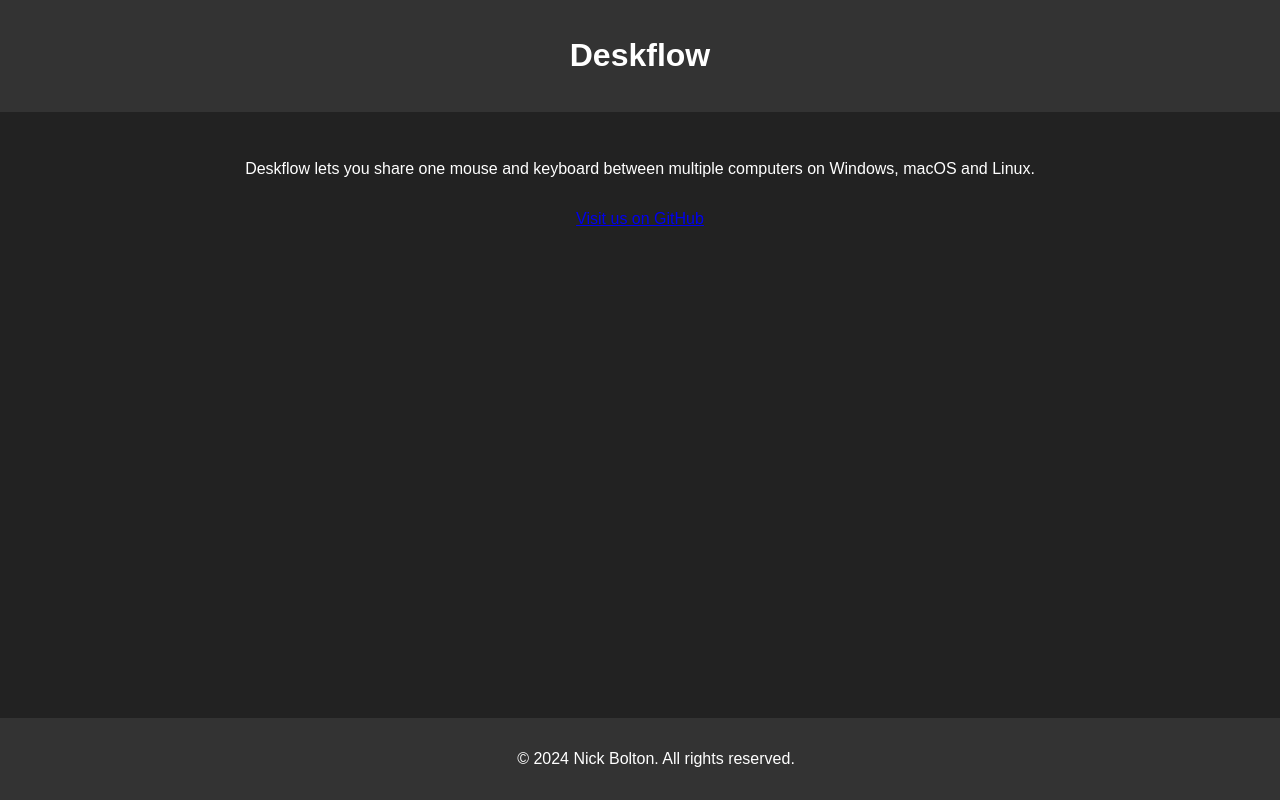
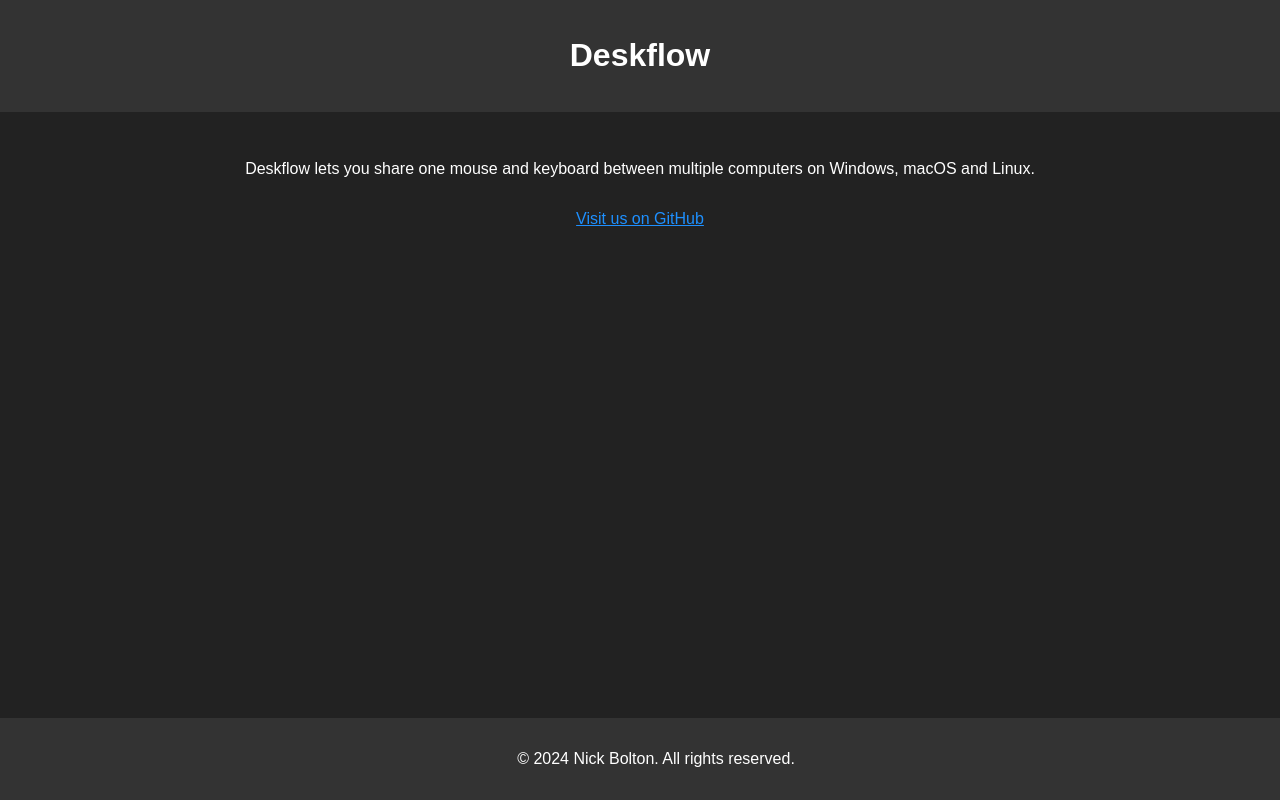
Before and after one commit to deskflow/deskflow-website, a plain HTML site: page index.html in a window 1280 px wide. Drawn offline with Linux system fonts and the light colour scheme.

Commit message:
feat: Style links to be more readable

```diff
--- a/index.html
+++ b/index.html
@@ -34,6 +34,12 @@
       width: 100%;
       bottom: 0;
     }
+    a {
+      color: #1e90ff;
+    }
+    a:visited {
+      color: #9835f5;
+    }
   </style>
 </head>
 <body>
```
